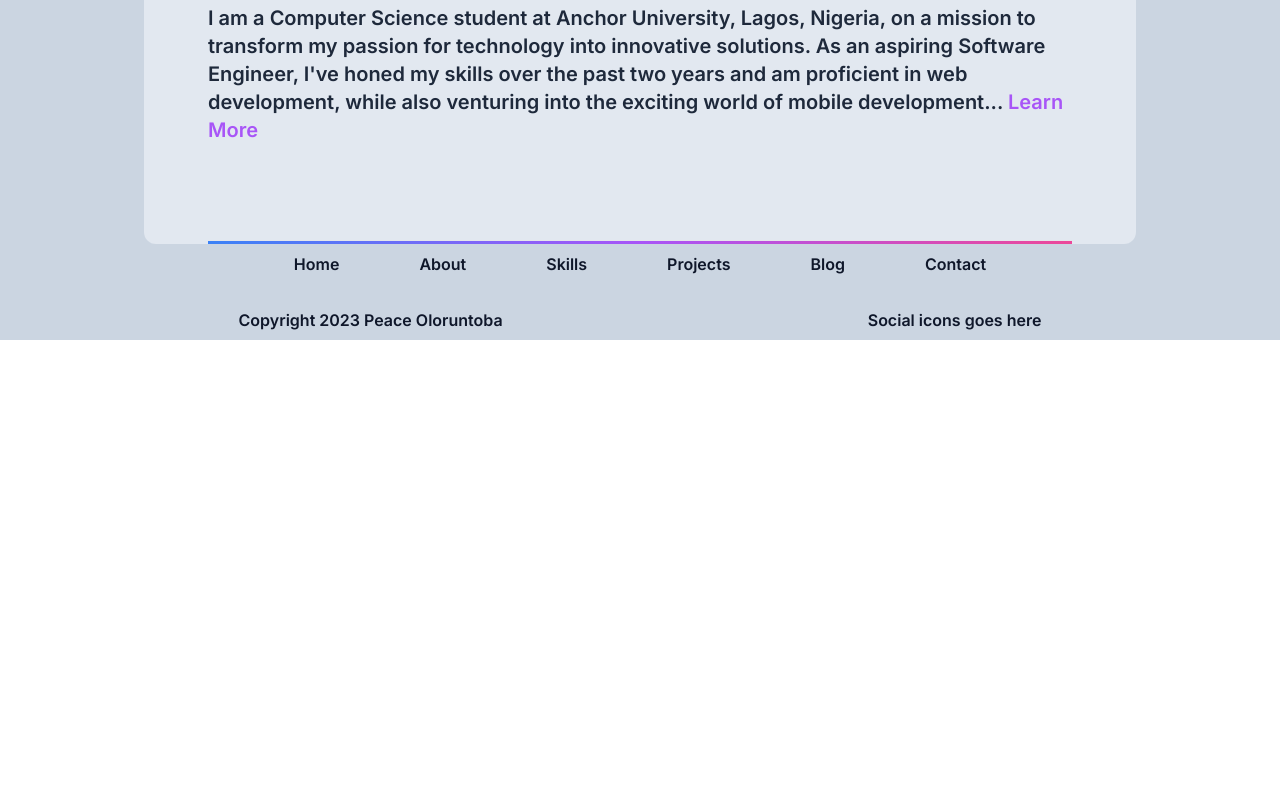
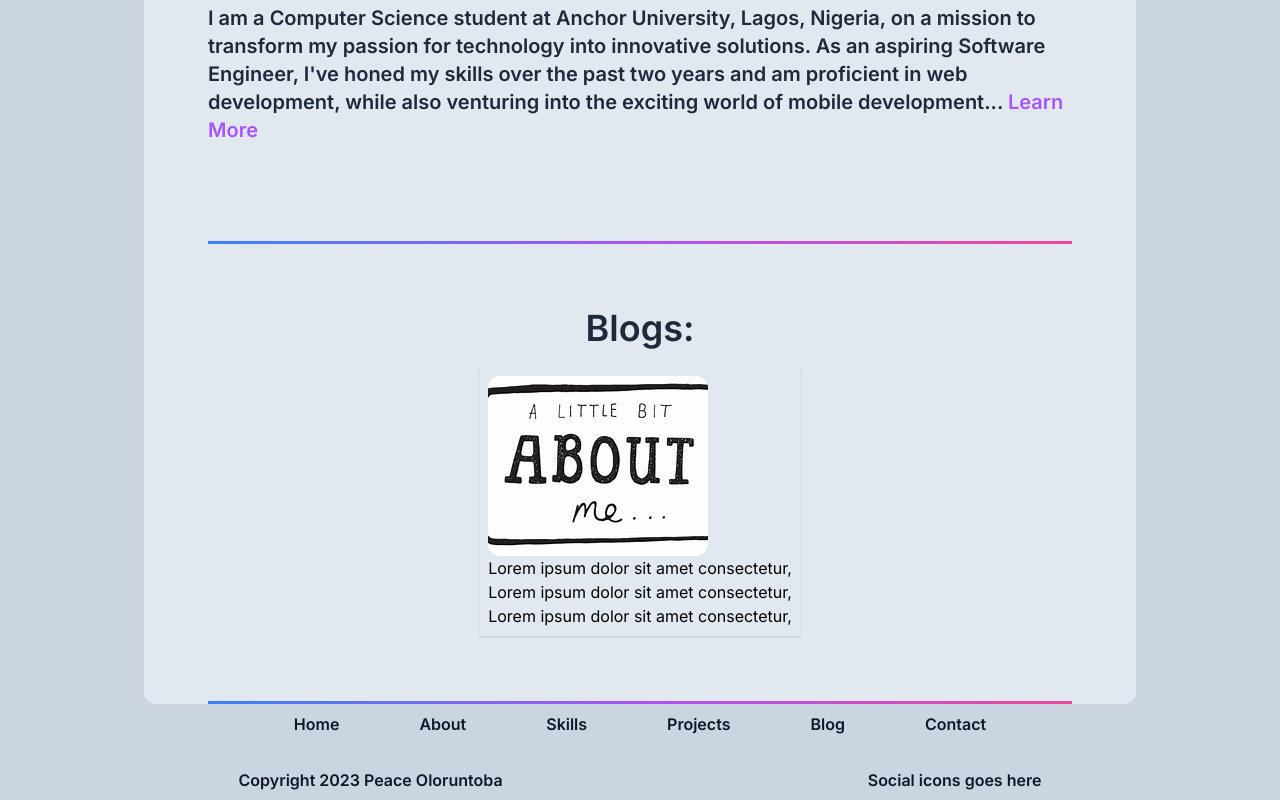
Before and after one commit to PeaceOloruntoba/peacecodes, a Next.js app: page / in a window 1280 px wide. Shown: the part 1152-1952 px from the top of the page. Before the commit the page ends 1492 px from the top, so only its background shows below. Built offline with nearby package versions, Linux system fonts and the light colour scheme.

Commit message:
boss feeling

```diff
--- /dev/null
+++ b/src/app/components/Blogging.tsx
@@ -0,0 +1,26 @@
+import Image from "next/image";
+import about from "../assets/homeabout.jpeg"
+import Link from "next/link";
+
+export default function Blogging () {
+    return(
+        <div>
+        <div className="p-16 grid gap-5 items-center justify-center">
+            <div className="flex gap-5 items-center justify-center">
+            {/* <Image src={about} alt="Jumbotron" className="rounded-xl" /> */}
+            <h2 className="text-4xl font-semibold text-slate-800 dark:text-zinc-300">Blogs:</h2>
+            </div>
+        <div className="shadow p-2">
+        <div>
+        <Image src={about} alt="Jumbotron" className="rounded-xl" />
+        <span>Lorem ipsum dolor sit amet consectetur, <br /> Lorem ipsum dolor sit amet consectetur, <br /> Lorem ipsum dolor sit amet consectetur,</span>
+        </div>
+
+        </div>
+            </div>
+            <div className="flex items-center justify-center px-16">
+            <hr className="w-full bg-gradient-to-r from-blue-500 via-purple-500 to-pink-500 h-1"/>
+            </div>
+    </div>
+    )
+}
--- a/src/app/components/Intro.tsx
+++ b/src/app/components/Intro.tsx
@@ -1,4 +1,5 @@
 
+import Blogging from "./Blogging";
 import HomeAbout from "./HomeAbout";
 import Jumbotron from "./Jumbotron";
 
@@ -8,6 +9,7 @@ export default function Intro() {
                 <div className="bg-slate-200 dark:bg-slate-950 rounded-xl ">
             <Jumbotron />
             <HomeAbout />
+            <Blogging />
             </div>
         </div>
     )
```
